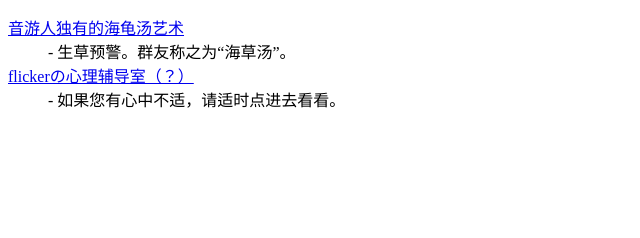
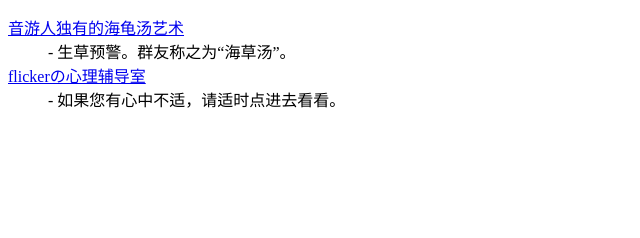
Before and after one commit to ptr-flk/ptr-flk.github.io, a plain HTML site: page index.html in a window 1280 px wide. Shown: the part 198-436 px from the top of the page, 0-640 px from the left. Drawn offline with Linux system fonts and the light colour scheme.

Commit message:
Update index.html

```diff
--- a/index.html
+++ b/index.html
@@ -24,7 +24,7 @@
         <dl>
             <dt><a href = "https://ptr-flk.github.io/soups">音游人独有的海龟汤艺术</a></dt>
                 <dd>- 生草预警。群友称之为“海草汤”。</dd>
-            <dt><a href = "https://ptr-flk.github.io/phy">flickerの心理辅导室（？）</a></dt>
+            <dt><a href = "https://ptr-flk.github.io/phy">flickerの心理辅导室</a></dt>
                 <dd>- 如果您有心中不适，请适时点进去看看。</dd>
         </dl>
     </p>
```
